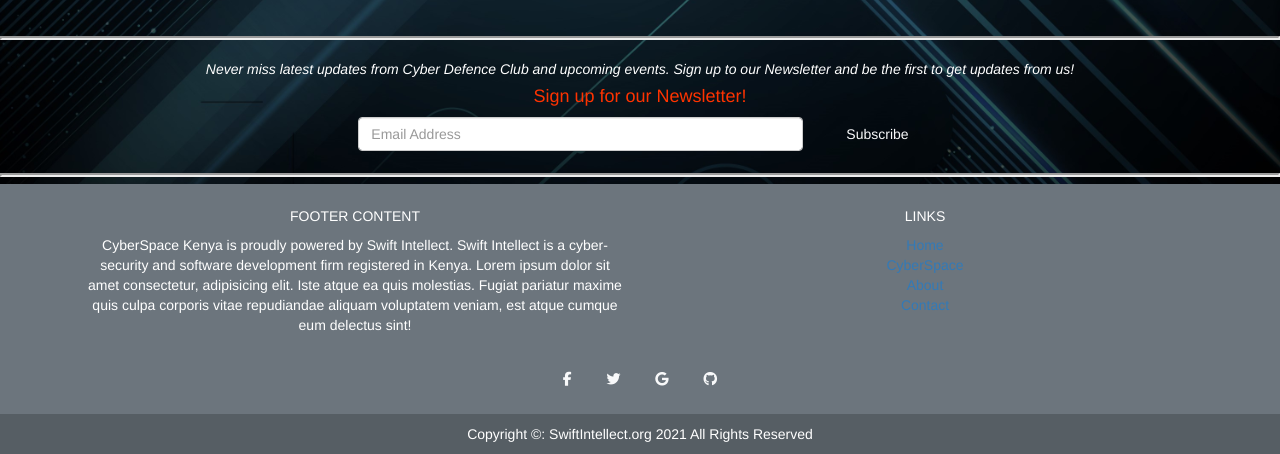
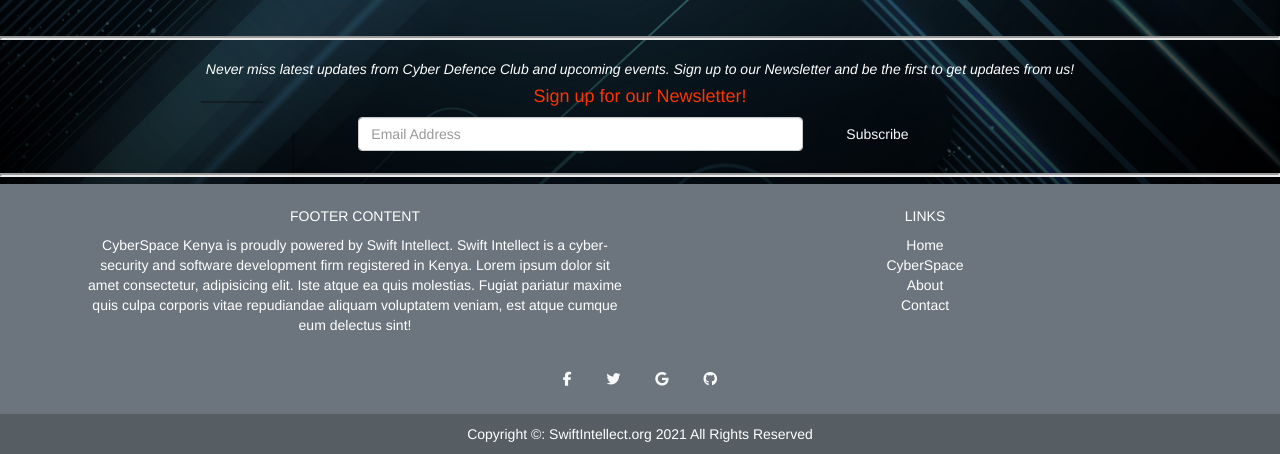
Before and after one commit to IWANDETO/Cyber-Defence-Club, a PHP site: page / in a window 1280 px wide. Shown: the part 603-1057 px from the top of the page. Run offline with PHP 8.4, Linux system fonts and the light colour scheme; some libraries are stand-ins or nearby versions.

Commit message:
Update index.php

```diff
--- a/index.php
+++ b/index.php
@@ -158,7 +158,10 @@ hr {
     font-weight: normal;
   }
 }
-
+.list-unstyled a{
+  color: white;
+  text-decoration: none;
+}
 
 </style>
 <title>Cyber Defence Club</title>
```
